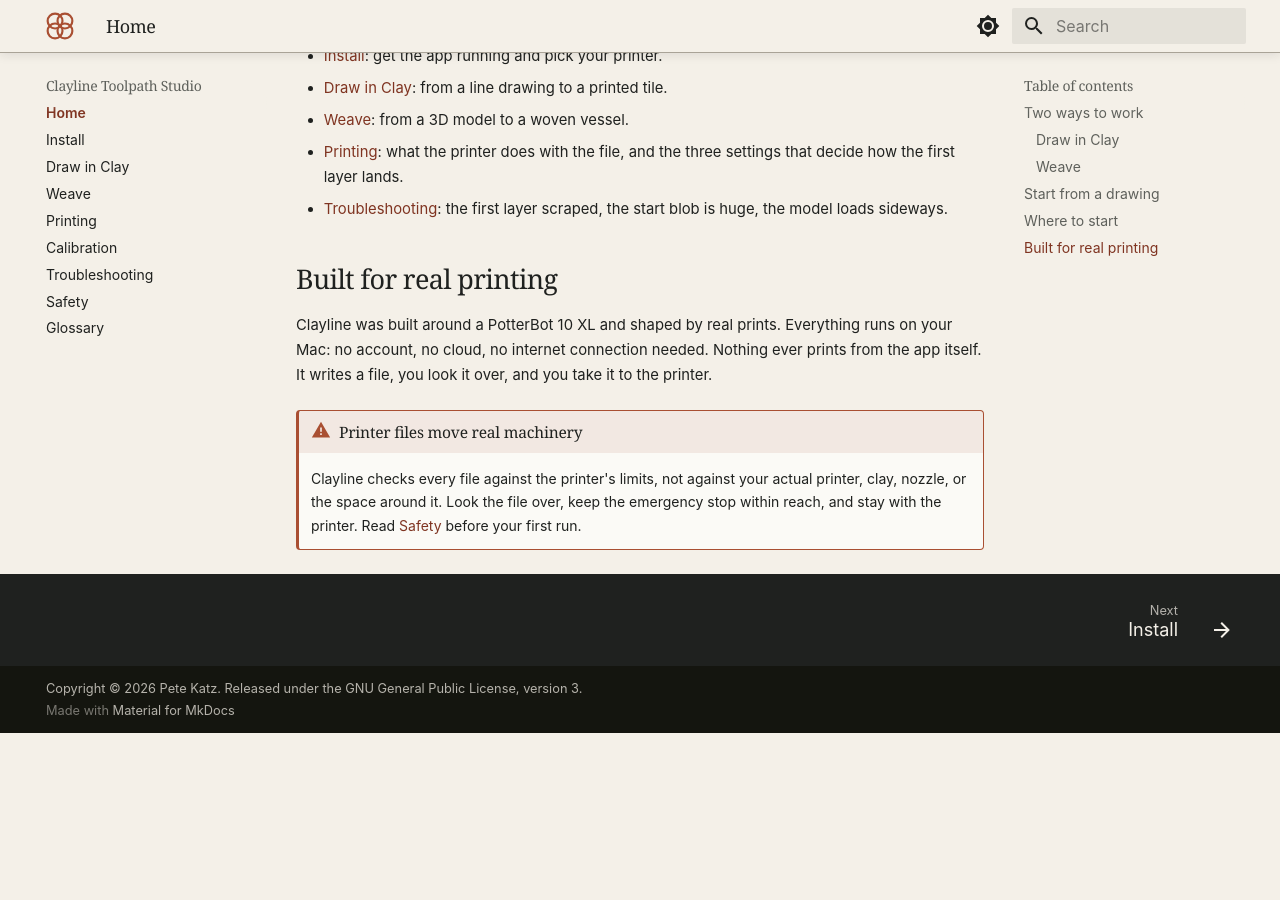
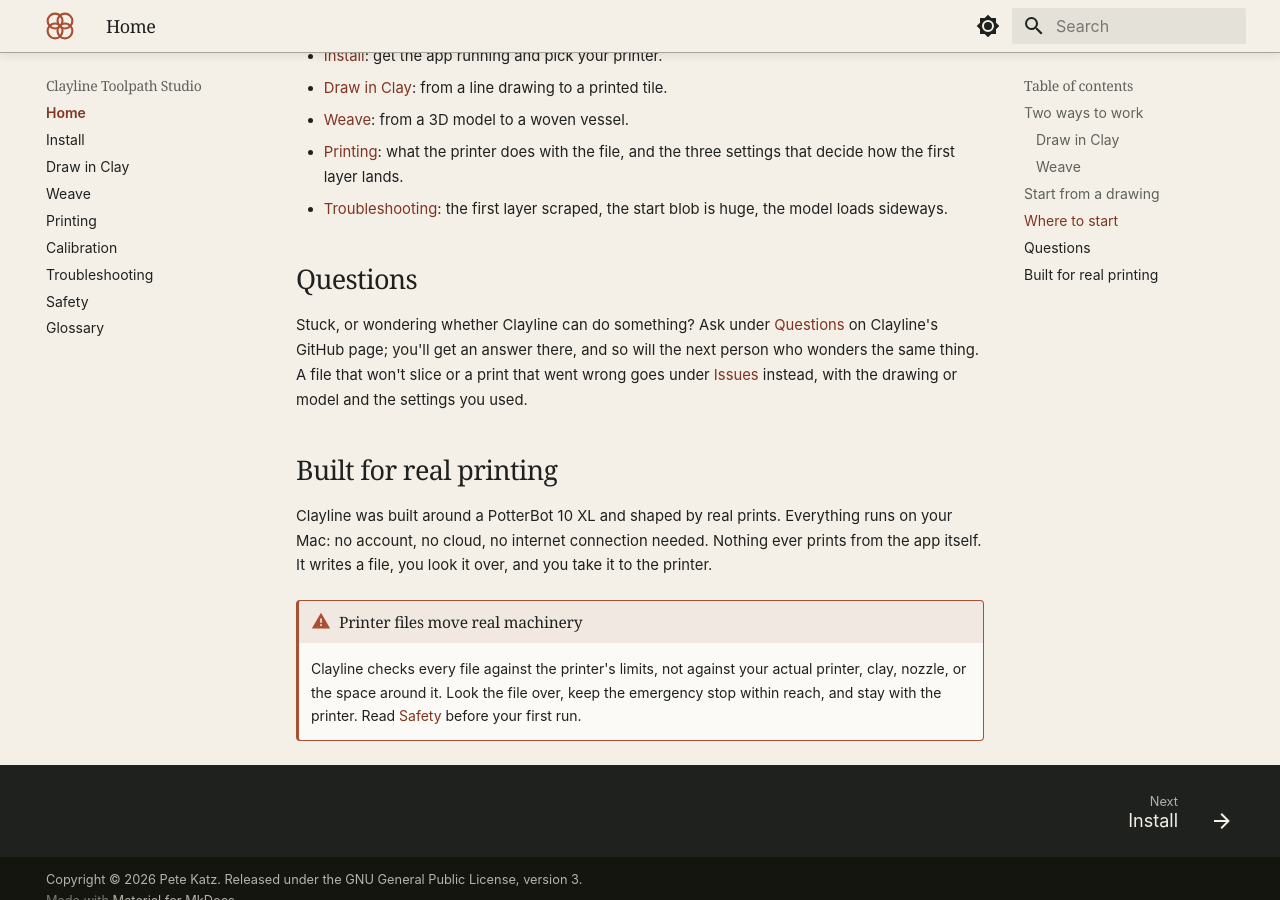
Before and after one commit to peterkatz/clayline, an MkDocs documentation site: the page built from guide/index.md, in a window 1280 px wide and 900 px high, scrolled down 2029 px. Built offline with MkDocs 1.6.1 and Material for MkDocs 9.7.7, drawn with Linux system fonts in a browser that asks for light colours; before the commit the page ends 2762 px from its top, so only the background shows below that.

Commit message:
Say where to ask a question: Q&A in Discussions

```diff
--- a/guide/index.md
+++ b/guide/index.md
@@ -78,6 +78,10 @@
 - [Printing](printing.md): what the printer does with the file, and the three settings that decide how the first layer lands.
 - [Troubleshooting](troubleshooting.md): the first layer scraped, the start blob is huge, the model loads sideways.
 
+## Questions
+
+Stuck, or wondering whether Clayline can do something? Ask under [Questions](https://github.com/peterkatz/clayline/discussions/categories/q-a) on Clayline's GitHub page; you'll get an answer there, and so will the next person who wonders the same thing. A file that won't slice or a print that went wrong goes under [Issues](https://github.com/peterkatz/clayline/issues) instead, with the drawing or model and the settings you used.
+
 ## Built for real printing
 
 Clayline was built around a PotterBot 10 XL and shaped by real prints. Everything runs on your Mac: no account, no cloud, no internet connection needed. Nothing ever prints from the app itself. It writes a file, you look it over, and you take it to the printer.
```
Also changed, not shown: README.md (+4 -0 lines), guide/troubleshooting.md (+1 -1 lines).
